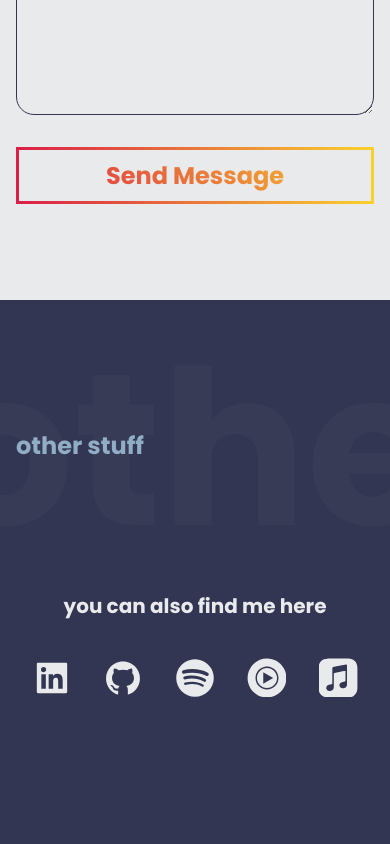
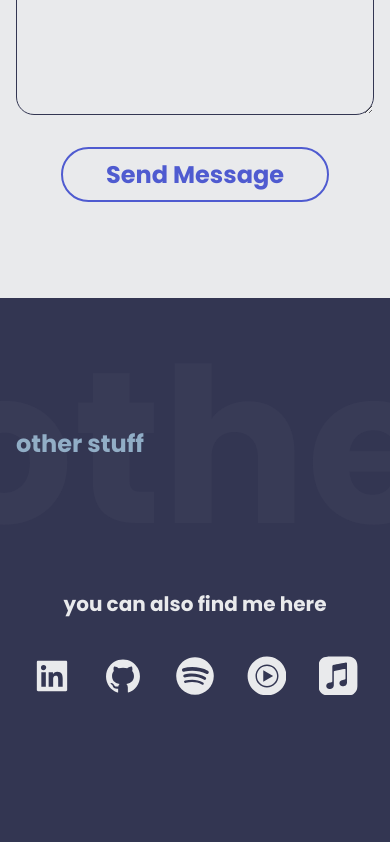
Before and after one commit to spell-landon/portfolio-redesign, a React (Create React App) app: page / in a window 390 px wide. Shown: the part 4922-5766 px from the top of the page. Built offline with nearby package versions, Linux system fonts and the light colour scheme.

Commit message:
Change submitBtn for mobile

```diff
--- a/src/components/Contact/Contact.module.css
+++ b/src/components/Contact/Contact.module.css
@@ -62,7 +62,7 @@
   border-width: 3px;
   padding: 0.5rem 1rem;
   width: 100%;
-  margin: 1rem 0;
+  margin: 1rem auto;
   cursor: pointer;
   -webkit-transition: all 0.2s ease;
   -o-transition: all 0.2s ease;
@@ -77,3 +77,19 @@
 .submitBtn:active {
   background-color: rgba(196, 196, 196, 0.3);
 }
+
+@media (max-width: 650px) {
+  .submitBtn {
+    background: transparent;
+    -webkit-text-fill-color: var(--darkblue);
+    border-image-source: var(--darkblue);
+    border: 2px solid var(--darkblue);
+    border-radius: 30px;
+    width: 75%;
+  }
+  .submitBtn:hover {
+    background: var(--darkblue);
+    -webkit-text-fill-color: var(--gray);
+    border-image-source: none;
+  }
+}
```
